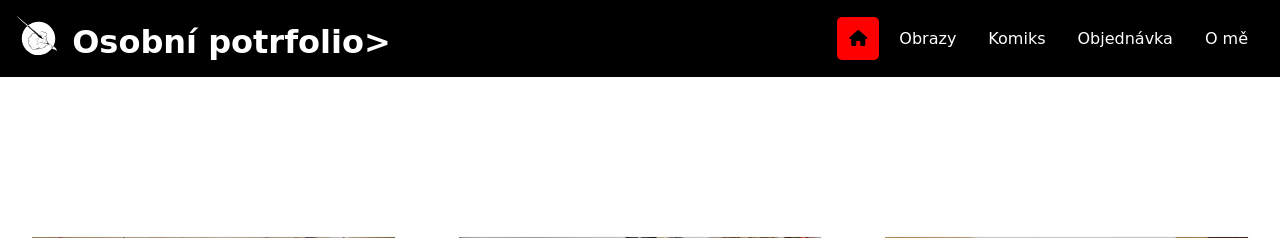
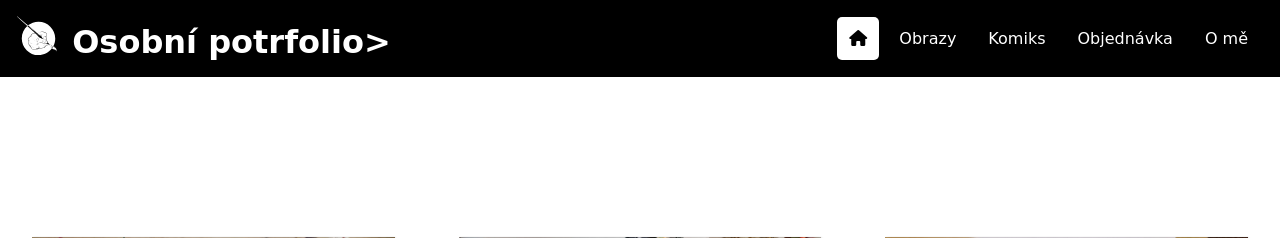
Before and after one commit to DanielOrsovy/maturitni-projekt, a PHP site: page /obrazy.html in a window 1280 px wide, with the pointer over the restyled element. Shown: the top 238 px of the page. Run offline with PHP 8.4, Linux system fonts and the light colour scheme; some web fonts are replaced.

Commit message:
Update grid.css

```diff
--- a/css/grid.css
+++ b/css/grid.css
@@ -52,7 +52,7 @@ body {
 }
 
 #navbar ul li a:hover {
-    background-color: red;
+    background-color: white;
     border-radius: 5px;
     color: black;
 }
```
